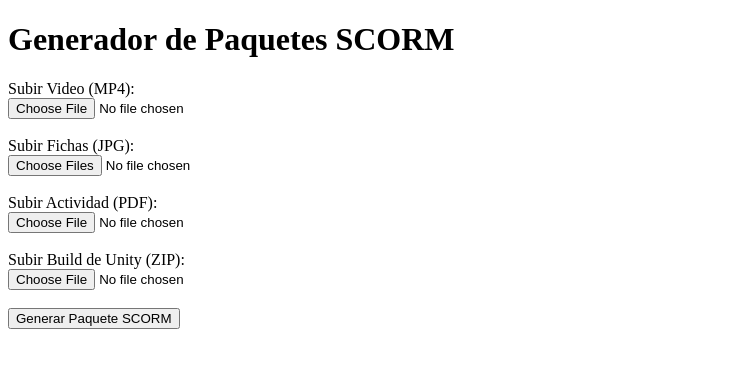
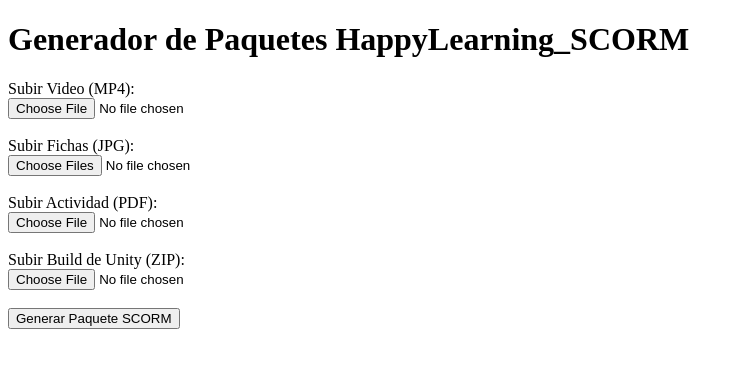
Before and after one commit to CardenasHL/HappyLearningSCORM, a plain HTML site: page index.html in a window 1280 px wide. Shown: the whole page, without its empty margins (0-743 px from the left). Drawn offline with nearby package versions, Linux system fonts and the light colour scheme.

Commit message:
Update index.html

```diff
--- a/index.html
+++ b/index.html
@@ -6,7 +6,7 @@
     <title>Generador SCORM</title>
 </head>
 <body>
-    <h1>Generador de Paquetes SCORM</h1>
+    <h1>Generador de Paquetes HappyLearning_SCORM</h1>
 
     <form id="scormForm">
         <!-- Subir el video en formato MP4 -->
@@ -84,8 +84,9 @@
                 for (const [relativePath, file] of Object.entries(unityZipContent.files)) {
                     if (!file.dir) {
                         const fileData = await file.async("blob");
+                        // Verificar la ruta del archivo antes de añadirlo al ZIP SCORM
+                        console.log("Añadiendo archivo de Unity al ZIP SCORM:", relativePath);
                         buildFolder.file(relativePath, fileData);
-                        console.log("Archivo de Unity añadido:", relativePath);
                     }
                 }
             } else {
@@ -119,6 +120,7 @@
 
             // Generar y descargar ZIP
             try {
+                console.log("Iniciando la generación del ZIP...");
                 const blob = await zip.generateAsync({ type: "blob" });
                 console.log("SCORM ZIP generado, iniciando la descarga...");
 
```
